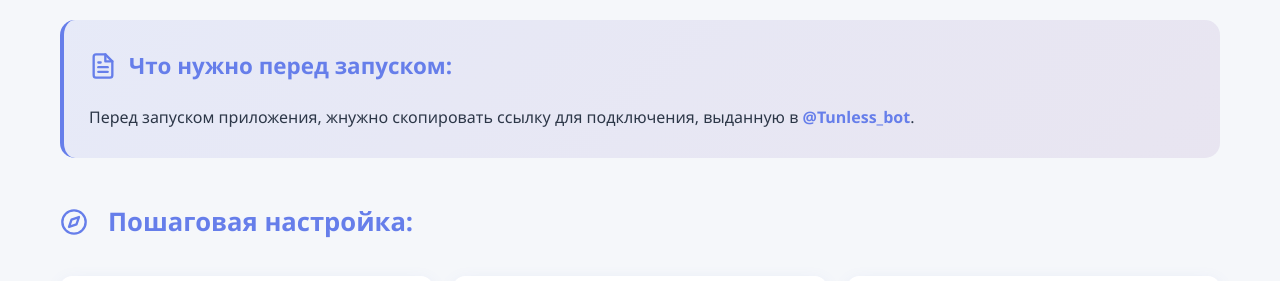
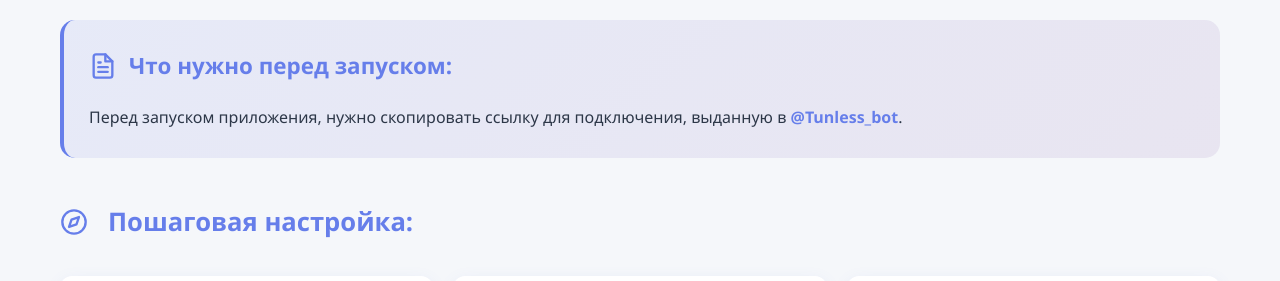
Before and after one commit to Michael-K-cloud/Tunless_Modern, a Jekyll site: the page built from incy.md, in a window 1280 px wide and 900 px high. Shown: the part 245-526 px from the top of the window. Built offline with Jekyll 4.4.1, drawn with Linux system fonts in a browser that asks for light colours.

Commit message:
Update incy.md

```diff
--- a/incy.md
+++ b/incy.md
@@ -249,7 +249,7 @@ body.dark-mode .shield-icon svg {
     </svg>
     Что нужно перед запуском:
   </h3>
-  <p>Перед запуском приложения, жнужно скопировать ссылку для подключения, выданную в <a href="https://t.me/Tunless_bot" target="_blank" class="telegram-link"><strong>@Tunless_bot</strong></a>.</p>
+  <p>Перед запуском приложения, нужно скопировать ссылку для подключения, выданную в <a href="https://t.me/Tunless_bot" target="_blank" class="telegram-link"><strong>@Tunless_bot</strong></a>.</p>
 </div>
 
 ### <svg viewBox="0 0 24 24" width="28" height="28" fill="none" stroke="currentColor" stroke-width="2" stroke-linecap="round" stroke-linejoin="round" style="vertical-align: middle; margin-right: 8px;"><circle cx="12" cy="12" r="10"></circle><polygon points="16.24 7.76 14.12 14.12 7.76 16.24 9.88 9.88 16.24 7.76"></polygon></svg> Пошаговая настройка:
```
